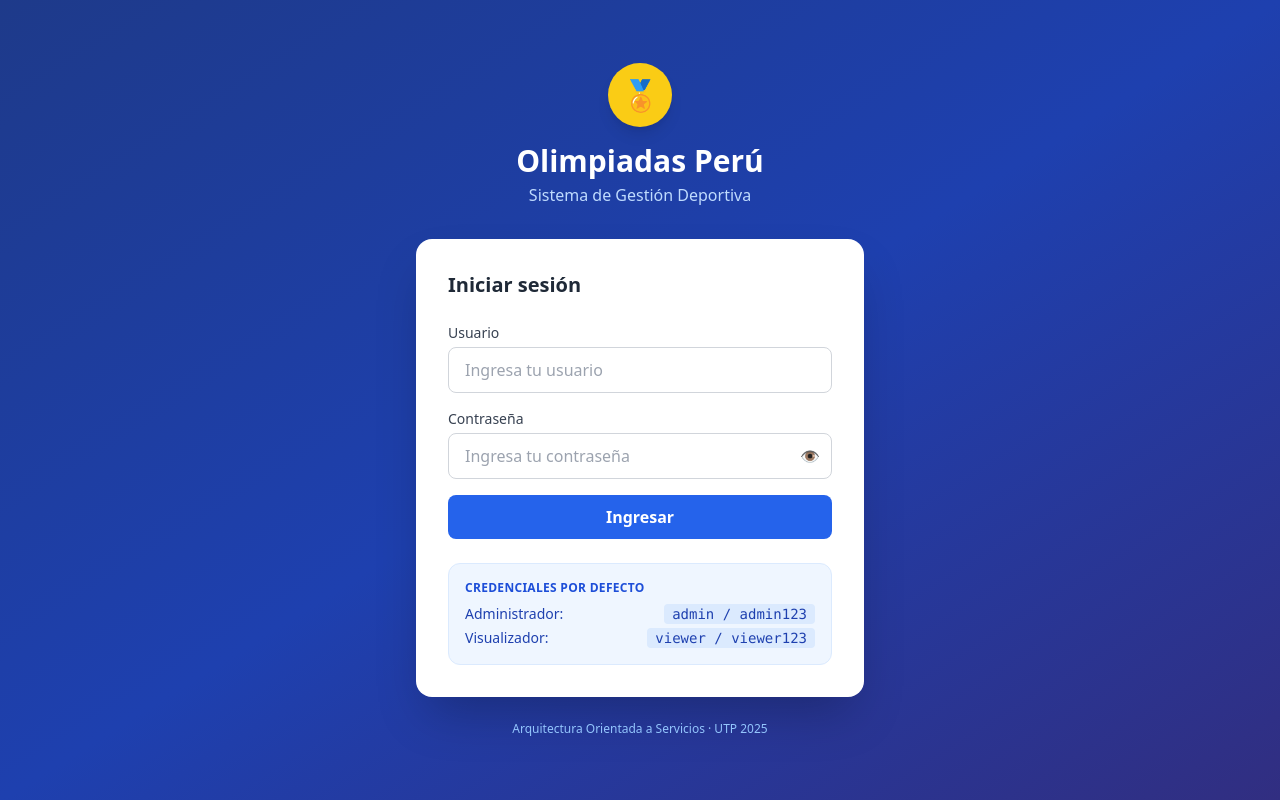
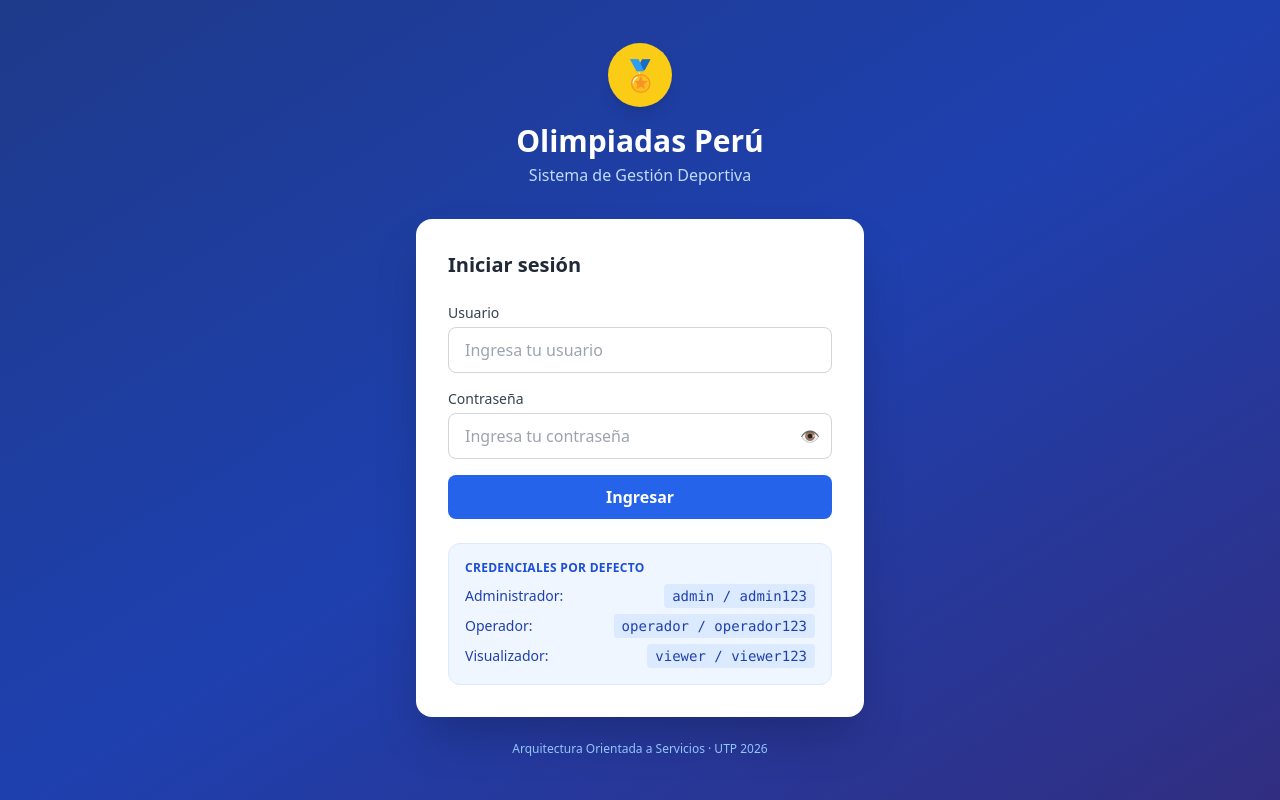
Before and after one commit to DanielLazaro1555/Proyecto-Olimpiadas, a Flask app: page /login in a window 1280 px wide. Run offline with Flask 3, Linux system fonts and the light colour scheme; some libraries are stand-ins or nearby versions.

Commit message:
feat: agregar rol operador — gestión deportiva sin acceso a administración de usuarios

```diff
--- a/app/auth.py
+++ b/app/auth.py
@@ -108,7 +108,7 @@ def registrar(current_user):
         return jsonify({"error": "Usuario y contraseña requeridos"}), 400
     if len(password) < 6:
         return jsonify({"error": "La contraseña debe tener al menos 6 caracteres"}), 400
-    if rol not in ("admin", "visualizador"):
+    if rol not in ("admin", "operador", "visualizador"):
         return jsonify({"error": "Rol inválido"}), 400
 
     password_hash = bcrypt.hashpw(
--- a/app/database.py
+++ b/app/database.py
@@ -87,8 +87,9 @@ def _seed_usuarios():
         return
 
     usuarios_default = [
-        ("admin", "admin123", "admin"),
-        ("viewer", "viewer123", "visualizador"),
+        ("admin",    "admin123",    "admin"),
+        ("operador", "operador123", "operador"),
+        ("viewer",   "viewer123",   "visualizador"),
     ]
 
     with get_db() as conn:
--- a/app/servicios/deportistas.py
+++ b/app/servicios/deportistas.py
@@ -11,8 +11,8 @@ deportistas_bp = Blueprint("deportistas", __name__, url_prefix="/deportistas")
 @token_required
 def inscribir_deportista(current_user):
     """Inscribir un deportista en un equipo. Solo admins."""
-    if current_user["rol"] != "admin":
-        return jsonify({"error": "Solo los administradores pueden inscribir deportistas"}), 403
+    if current_user["rol"] not in ("admin", "operador"):
+        return jsonify({"error": "Se requiere rol operador o administrador"}), 403
     data = request.get_json()
     id_equipo = data.get("id_equipo")
     nombre = data.get("nombre")
--- a/app/servicios/fixture.py
+++ b/app/servicios/fixture.py
@@ -14,8 +14,8 @@ fixture_bp = Blueprint("fixture", __name__, url_prefix="/fixture")
 @token_required
 def generar_fixture(deporte, current_user):
     """Genera enfrentamientos para un deporte. Solo admins."""
-    if current_user["rol"] != "admin":
-        return jsonify({"error": "Solo los administradores pueden generar el calendario"}), 403
+    if current_user["rol"] not in ("admin", "operador"):
+        return jsonify({"error": "Se requiere rol operador o administrador"}), 403
     with db.get_db() as conn:
         cursor = conn.cursor()
 
--- a/app/servicios/partidos.py
+++ b/app/servicios/partidos.py
@@ -11,8 +11,8 @@ partidos_bp = Blueprint("partidos", __name__, url_prefix="/partidos")
 @token_required
 def registrar_resultado(current_user):
     """Registrar el resultado de un partido. Solo admins."""
-    if current_user["rol"] != "admin":
-        return jsonify({"error": "Solo los administradores pueden registrar resultados"}), 403
+    if current_user["rol"] not in ("admin", "operador"):
+        return jsonify({"error": "Se requiere rol operador o administrador"}), 403
     data = request.get_json()
     id_partido = data.get("id_partido")
     goles_local = data.get("goles_local")
--- a/app/static/js/modules/fixture.js
+++ b/app/static/js/modules/fixture.js
@@ -52,7 +52,7 @@ export async function consultarFixture(event) {
           ? `<span class="font-bold">${p.resultado_local} – ${p.resultado_visitante}</span>`
           : `<span class="text-gray-400 italic">Pendiente</span>`;
 
-      const esAdmin = localStorage.getItem("rol") === "admin";
+      const esAdmin = ["admin", "operador"].includes(localStorage.getItem("rol"));
       const accion =
         p.resultado_local !== null
           ? `<span class="text-green-600 font-medium text-xs">✓ Finalizado</span>`
--- a/app/static/js/modules/usuarios.js
+++ b/app/static/js/modules/usuarios.js
@@ -38,7 +38,9 @@ export async function listarUsuarios() {
       const esSoy = u.id === miId;
       const badgeColor = u.rol === "admin"
         ? "bg-yellow-100 text-yellow-800"
-        : "bg-blue-100 text-blue-700";
+        : u.rol === "operador"
+          ? "bg-green-100 text-green-800"
+          : "bg-blue-100 text-blue-700";
       const btnEliminar = esSoy
         ? `<span class="text-xs text-gray-400 italic">Tu cuenta</span>`
         : `<button
--- a/app/templates/login.html
+++ b/app/templates/login.html
@@ -76,21 +76,25 @@
         <!-- Credenciales de acceso -->
         <div class="mt-6 p-4 bg-blue-50 border border-blue-100 rounded-xl">
           <p class="text-xs font-semibold text-blue-700 uppercase tracking-wide mb-2">Credenciales por defecto</p>
-          <div class="space-y-1 text-sm text-blue-800">
-            <div class="flex justify-between">
+          <div class="space-y-1.5 text-sm text-blue-800">
+            <div class="flex justify-between items-center">
               <span class="font-medium">Administrador:</span>
-              <code class="bg-blue-100 px-2 rounded">admin / admin123</code>
+              <code class="bg-blue-100 px-2 py-0.5 rounded">admin / admin123</code>
             </div>
-            <div class="flex justify-between">
+            <div class="flex justify-between items-center">
+              <span class="font-medium">Operador:</span>
+              <code class="bg-blue-100 px-2 py-0.5 rounded">operador / operador123</code>
+            </div>
+            <div class="flex justify-between items-center">
               <span class="font-medium">Visualizador:</span>
-              <code class="bg-blue-100 px-2 rounded">viewer / viewer123</code>
+              <code class="bg-blue-100 px-2 py-0.5 rounded">viewer / viewer123</code>
             </div>
           </div>
         </div>
       </div>
 
       <p class="text-center text-blue-300 text-xs mt-6">
-        Arquitectura Orientada a Servicios · UTP 2025
+        Arquitectura Orientada a Servicios · UTP 2026
       </p>
     </div>
 
```
Also changed, not shown: app/servicios/equipos.py (+4 -4 lines), app/templates/index.html (+15 -16 lines), app/olimpiadas.db.
